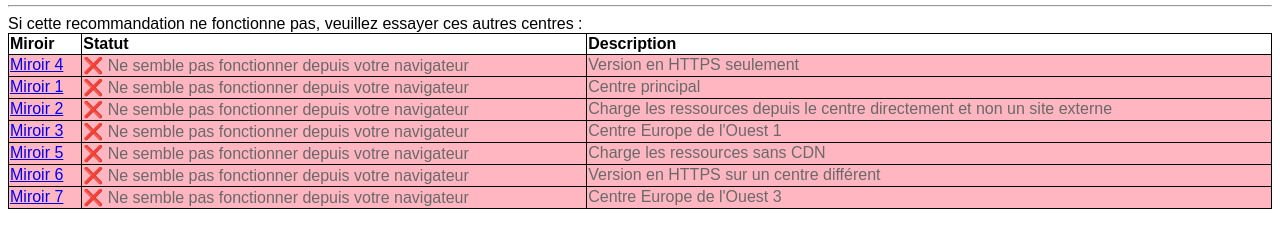
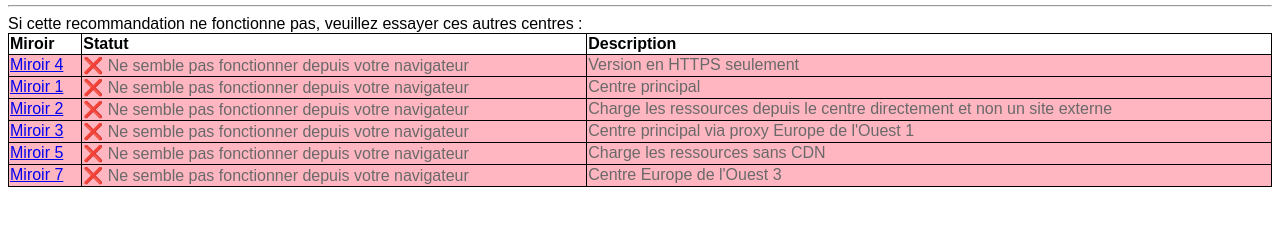
Before and after one commit to France-ioi/domain-checker, a plain HTML site: page index.html in a window 1280 px wide. Shown: the part 111-358 px from the top of the page. Drawn offline with Linux system fonts and the light colour scheme; no server answers.

Commit message:
disable mirror 6, rename mirror 3

```diff
--- a/index.html
+++ b/index.html
@@ -42,7 +42,7 @@ var domains = [
     },
     {
         name: 'Miroir 3',
-        description: "Centre Europe de l'Ouest 1",
+        description: "Centre principal via proxy Europe de l'Ouest 1",
         url: 'http://concours3.castor-informatique.fr/',
         test: ['http://concours3.castor-informatique.fr']
     },
@@ -51,13 +51,13 @@ var domains = [
         description: 'Charge les ressources sans CDN',
         url: 'http://concours5.castor-informatique.fr/',
         test: ['http://concours5.castor-informatique.fr', 'http://static3.castor-informatique.fr/contestAssets/common.js']
-    },
+    },/*
     {
         name: 'Miroir 6',
-        description: 'Version en HTTPS sur un centre différent',
+        description: 'Version en HTTPS sur centre principal via proxy sur centre principal',
         url: 'https://concours6.castor-informatique.fr/',
         test: ['https://concours6.castor-informatique.fr', 'https://static4.castor-informatique.fr/contestAssets/common.js']
-    },
+    },*/
     {
         name: 'Miroir 7',
         description: "Centre Europe de l'Ouest 3",
```
